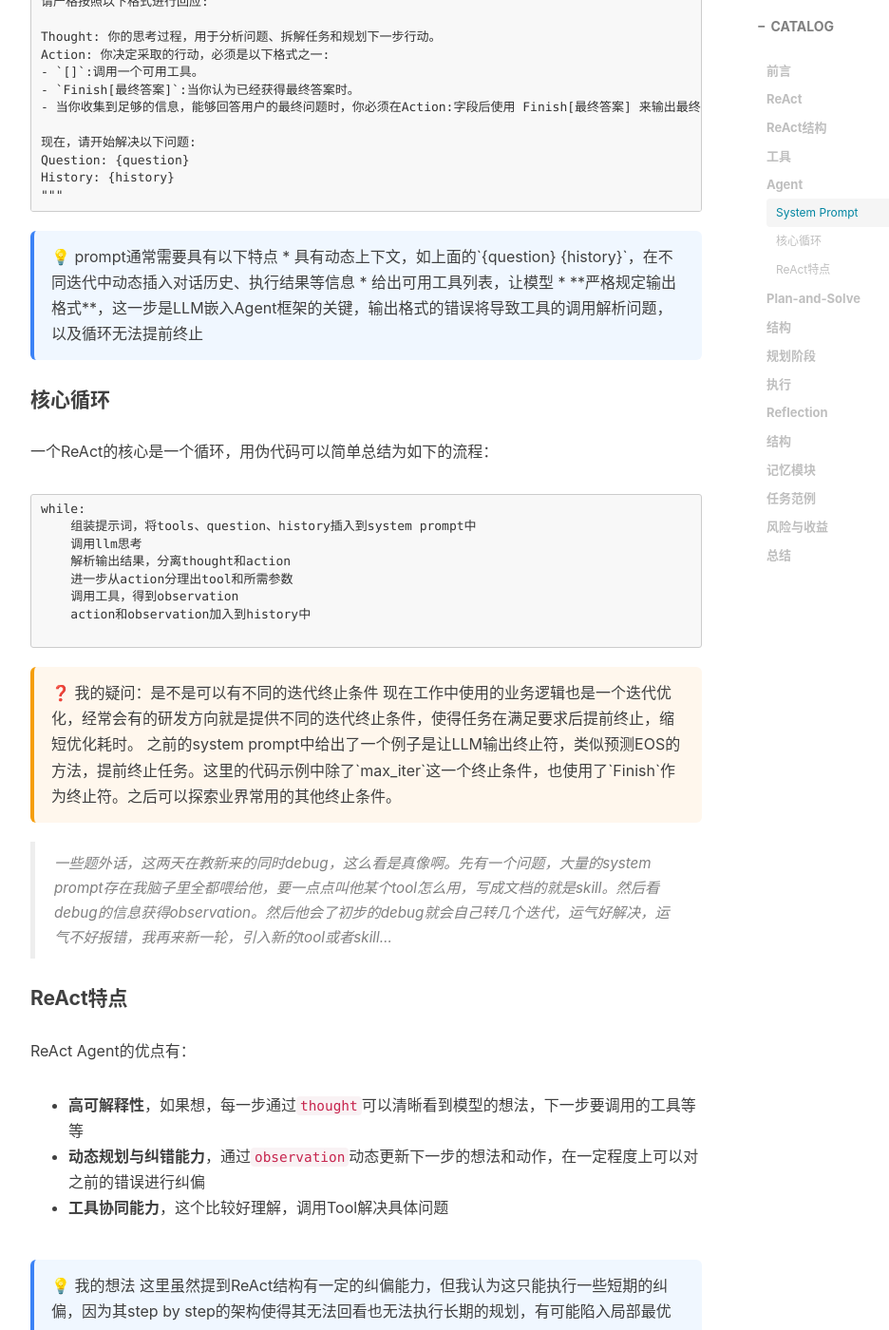
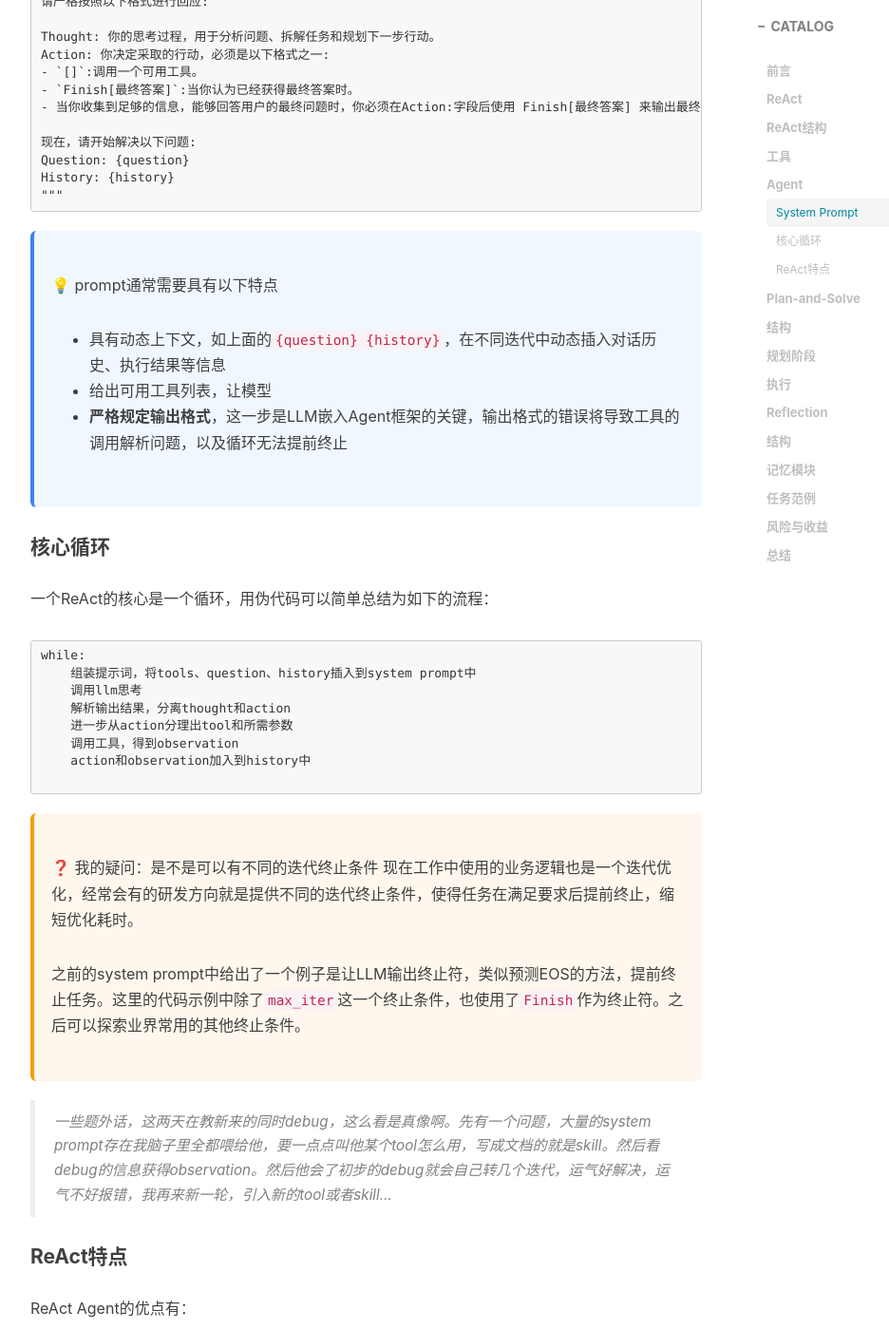
Before and after one commit to vingoh/vingoh.github.io, a Jekyll site: the page built from _posts/2026-04-07-不同Agent范式.md, in a window 1280 px wide and 1400 px high, scrolled down 1825 px. Shown: the whole window at 95% size, without its empty margins (233-1169 px from the left). Built offline with Jekyll 4.4.1, drawn with Linux system fonts in a browser that asks for light colours; nearby versions of some CDN libraries; formulas are drawn with MathJax 3; comment, search, counter and statistics services are not loaded; some of the changed text lies outside the part shown.

Commit message:
修复客制化格式中不能显示markdown的问题

`````diff
--- a/_posts/2026-04-07-不同Agent范式.md
+++ b/_posts/2026-04-07-不同Agent范式.md
@@ -67,7 +67,7 @@ History: {history}
 """
 ```
 
-<div class="note insight">
+<div class="note insight"  markdown="1">
 
 💡 prompt通常需要具有以下特点
 * 具有动态上下文，如上面的`{question} {history}`，在不同迭代中动态插入对话历史、执行结果等信息
@@ -93,7 +93,7 @@ while:
 
 ```
 
-<div class="note question">
+<div class="note question" markdown="1">
 
 ❓ 我的疑问：是不是可以有不同的迭代终止条件
 现在工作中使用的业务逻辑也是一个迭代优化，经常会有的研发方向就是提供不同的迭代终止条件，使得任务在满足要求后提前终止，缩短优化耗时。
@@ -110,7 +110,7 @@ ReAct Agent的优点有：
 * **动态规划与纠错能力**，通过`observation`动态更新下一步的想法和动作，在一定程度上可以对之前的错误进行纠偏
 * **工具协同能力**，这个比较好理解，调用Tool解决具体问题
 
-<div class="note insight">
+<div class="note insight" markdown="1">
 
 💡 我的想法
 这里虽然提到ReAct结构有一定的纠偏能力，但我认为这只能执行一些短期的纠偏，因为其step by step的架构使得其无法回看也无法执行长期的规划，有可能陷入局部最优
@@ -120,7 +120,7 @@ ReAct Agent的缺点有：
 * **对LLM自身能力的强依赖**。一方面，模型的推理能力在很大程度上影响`thought`的输出质量，能力弱的模型可能做出错误的规划。另一方面，如上一期中所提到的，LLM输出的`thought`是“软硬编码”交界处，如果LLM的指令遵循能力不足以按照指示的规范进行输出，会导致工具无法调用、流程中断。
 
 
-<div class="note insight">
+<div class="note insight" markdown="1">
 
 💡 我的想法
 `history`会不断累积增加，如果不做处理会使得上下文过长，可能需要一些处理方法
@@ -221,7 +221,7 @@ $$
 
 虽然在前面介绍的两种范式种，也会将过往的执行结果加入到后续上下文中，也是某种程度上的记忆，但reflection中将每次反思与优化的结果记录下来作为记忆，显示提供给后续的反思模块进行分析。
 
-<div class="note insight">
+<div class="note insight" markdown="1">
 
 💡 我的想法
 relfection看起来有点像一个高维度的ReAct，同样是通过观察来获得反馈，再优化动作，但二者仍有明显区别。一方面，react只对下一个单一动作做优化，而reflection优化的是整个行动链条，相当于在更高一级上做优化。另一方面，虽然二者都将历史记录输入给了LLM，但react只是隐式的融入上下文，LLM不一定能真的从中获取经验；而reflection显式的通过一个独立LLM分析过往trajectory，能更多更好的从中获取经验，单个trajectory中获取短期记忆，多个trajectory之间获取长期记忆。
@@ -285,7 +285,7 @@ REFINE_PROMPT_TEMPLATE = """
 """
 ````
 
-<div class="note question">
+<div class="note question" markdown="1">
 
 ❓ 我的疑问
 
@@ -310,7 +310,7 @@ refine_prompt = REFINE_PROMPT_TEMPLATE.format(
 
 这样在做优化的时候，就可以考虑长期记忆进行对应优化。
 
-<div class="note insight">
+<div class="note insight" markdown="1">
 
 💡 我的想法
 可以看到，reflection主要针对的反思角度是什么是由prompt决定的，这里设定的反思模块主要针对效率进行分析，因而prompt在设计的时候就要针对业务的最终目标。
@@ -330,7 +330,7 @@ refine_prompt = REFINE_PROMPT_TEMPLATE.format(
 
 ## 总结
 
-<div class="note insight">
+<div class="note insight" markdown="1">
 
 💡 我的思考 三者的本质区别
 实际上都有思考机制，但是思考发生的时间与方式不同。
`````
Also changed, not shown: template/xx-xx-xx-template.md (+3 -3 lines).
